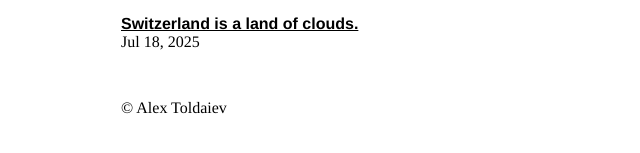
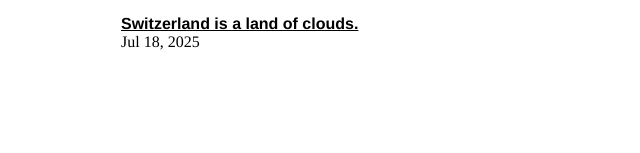
Before and after one commit to xealits/xealits.github.io, a Jekyll site: the page built from blog.html, in a window 1280 px wide. Shown: the part 155-308 px from the top of the page, without its empty margins (319-959 px from the left). Built offline with Jekyll 4.4.1, drawn with Linux system fonts in a browser that asks for light colours.

Commit message:
Move tests again
	renamed:    .tests/posts/2025/2025-07-13-welcome-to-jekyll.markdown -> .tests/2025/2025-07-13-welcome-to-jekyll.markdown
	renamed:    .tests/posts/2025/2025-07-15-embed-reddit-tests.markdown -> .tests/2025/2025-07-15-embed-reddit-tests.markdown
	renamed:    .tests/posts/2025/2025-07-15-tweet-human-interface-terminal.markdown -> .tests/2025/2025-07-15-tweet-human-interface-terminal.markdown
	renamed:    .tests/posts/2025/2025-07-16-embed-youtube-tests.markdown -> .tests/2025/2025-07-16-embed-youtube-tests.markdown
	renamed:    .tests/posts/2025/2025-07-17-embed-vimeo-tests.markdown -> .tests/2025/2025-07-17-embed-vimeo-tests.markdown
	renamed:    .tests/posts/2025/2025-07-18-tests.markdown -> .tests/2025/2025-07-18-tests.markdown
	modified:   blog.html

```diff
--- a/blog.html
+++ b/blog.html
@@ -33,10 +33,5 @@
       {% endfor %}
     </section>
 
-    <section>
-      <footer>
-        &copy; {{ page.author }}
-      </footer>
-    </section>
   </body>
 </html>
```
Also changed, not shown: .tests/2025/2025-07-13-welcome-to-jekyll.markdown (renamed from .tests/posts/2025/2025-07-13-welcome-to-jekyll.markdown), .tests/2025/2025-07-15-embed-reddit-tests.markdown (renamed from .tests/posts/2025/2025-07-15-embed-reddit-tests.markdown), .tests/2025/2025-07-15-tweet-human-interface-terminal.markdown (renamed from .tests/posts/2025/2025-07-15-tweet-human-interface-terminal.markdown), .tests/2025/2025-07-16-embed-youtube-tests.markdown (renamed from .tests/posts/2025/2025-07-16-embed-youtube-tests.markdown), .tests/2025/2025-07-17-embed-vimeo-tests.markdown (renamed from .tests/posts/2025/2025-07-17-embed-vimeo-tests.markdown), .tests/2025/2025-07-18-tests.markdown (renamed from .tests/posts/2025/2025-07-18-tests.markdown).
